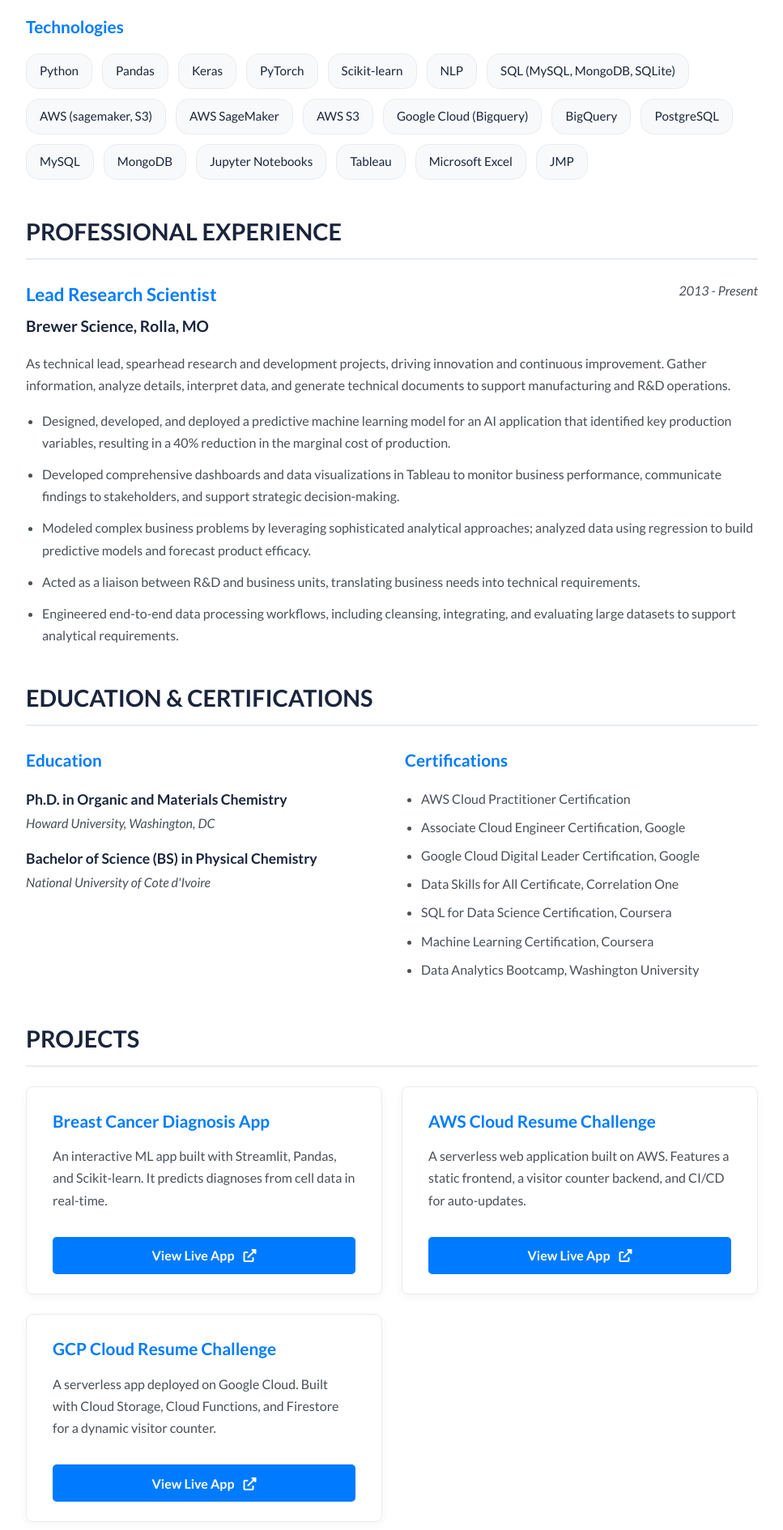
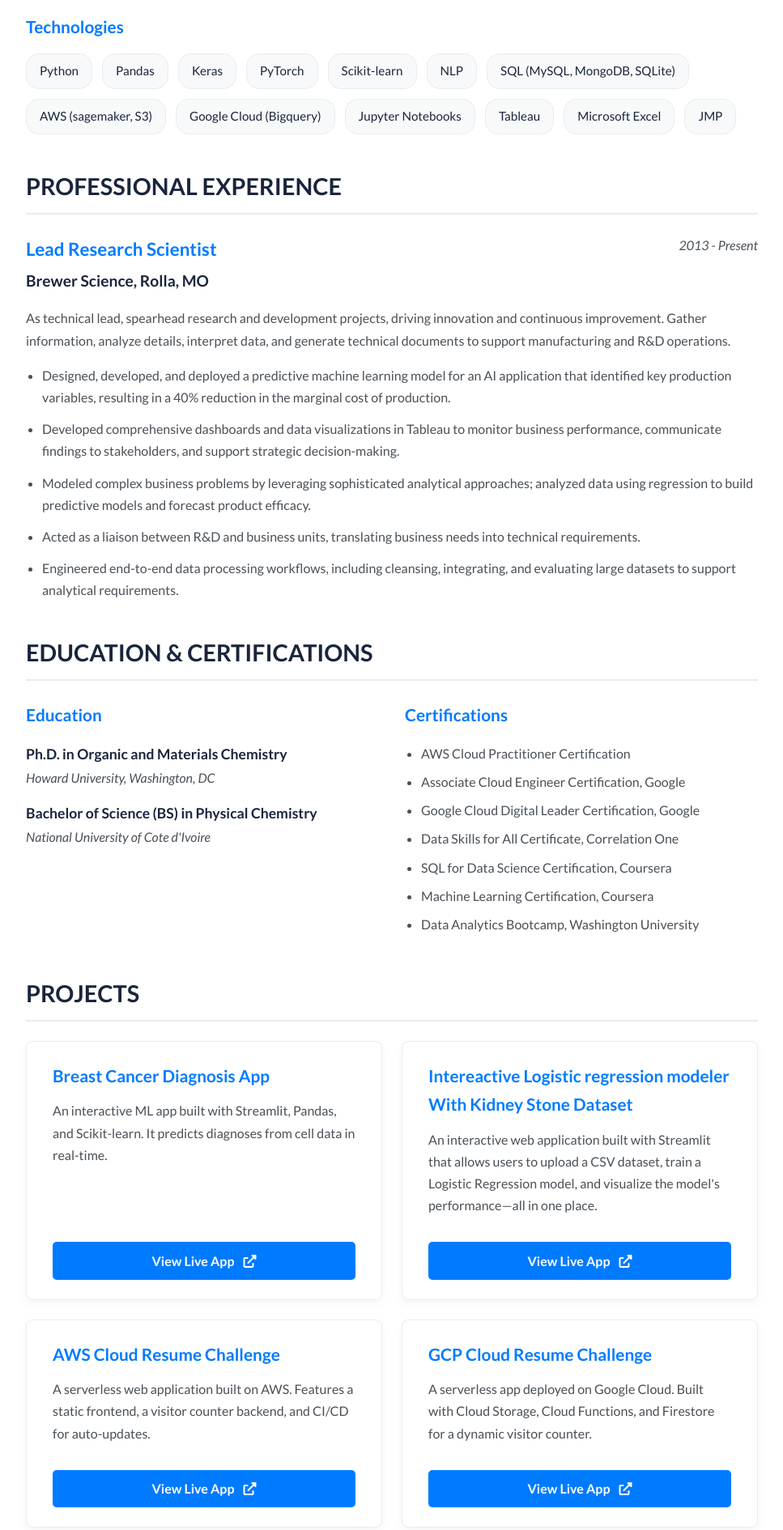
Before and after one commit to tantiboro/tantiboro.github.io, a plain HTML site: page index.html in a window 1280 px wide. Shown: the part 1160-3050 px from the top of the page at 81% size, without its empty margins (156-1123 px from the left). Drawn offline with Linux system fonts and the light colour scheme.

Commit message:
V3: updating index.html with new project

```diff
--- a/index.html
+++ b/index.html
@@ -61,14 +61,8 @@
                     <span class="tech-pill">SQL (MySQL, MongoDB, SQLite)</span>
 
                     <span class="tech-pill">AWS (sagemaker, S3)</span>
-                    <span class="tech-pill">AWS SageMaker</span>
-                    <span class="tech-pill">AWS S3</span>
                     <span class="tech-pill">Google Cloud (Bigquery)</span>
-                    <span class="tech-pill">BigQuery</span>
 
-                    <span class="tech-pill">PostgreSQL</span>
-                    <span class="tech-pill">MySQL</span>
-                    <span class="tech-pill">MongoDB</span>
                     <span class="tech-pill">Jupyter Notebooks</span>
                     <span class="tech-pill">Tableau</span>
                     <span class="tech-pill">Microsoft Excel</span>
@@ -143,6 +137,17 @@
                     </div>
 
                     <div class="project-card">
+                        <h4>Intereactive Logistic regression modeler With Kidney Stone Dataset</h4>
+                        <p>
+                            An interactive web application built with Streamlit that allows users to upload a CSV dataset,
+                             train a Logistic Regression model, and visualize the model's performance—all in one place.
+                        </p>
+                        <a href="https://kidneyprojectapp-two.streamlit.app/" class="project-link" target="_blank">
+                            View Live App <i class="fas fa-external-link-alt"></i>
+                        </a>
+                    </div>
+
+                    <div class="project-card">
                         <h4>AWS Cloud Resume Challenge</h4>
                         <p>
                             A serverless web application built on AWS. Features a static frontend,
```
